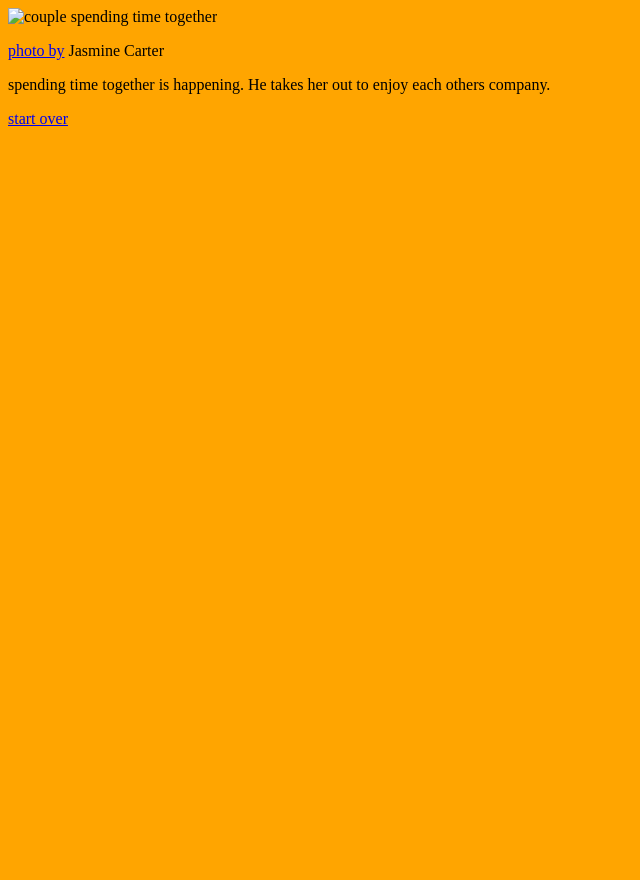
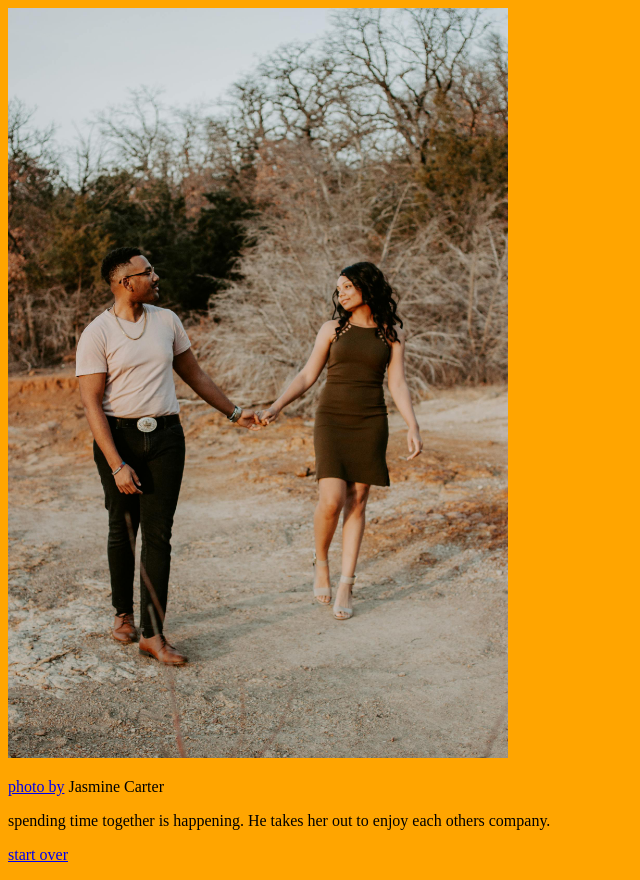
Before and after one commit to IzzyM0920/DresPlaybook, a plain HTML site: page Girlfriend.html in a window 1280 px wide. Shown: the whole page, without its empty margins (0-640 px from the left). Before the commit the page ends 800 px from the top, so only its background shows below. Drawn offline with Linux system fonts and the light colour scheme.

Commit message:
Update Girlfriend.html

```diff
--- a/Girlfriend.html
+++ b/Girlfriend.html
@@ -6,7 +6,7 @@
 
     </head>
     <body>
-        <img src="Images/Girlfriend & Boyfriend.jpg" width="500" alt="couple spending time together"/>
+        <img src="Girlfriend & Boyfriend.jpg" width="500" alt="couple spending time together"/>
         <p> <a href="https://www.pexels.com/photo/man-and-woman-looking-at-earch-other-812258/"> photo by</a> Jasmine Carter </p>
         <p>spending time together is happening. He takes her out to enjoy each others company.</p>
         <p> <a href="Index.Html">start over</a></p>
```
